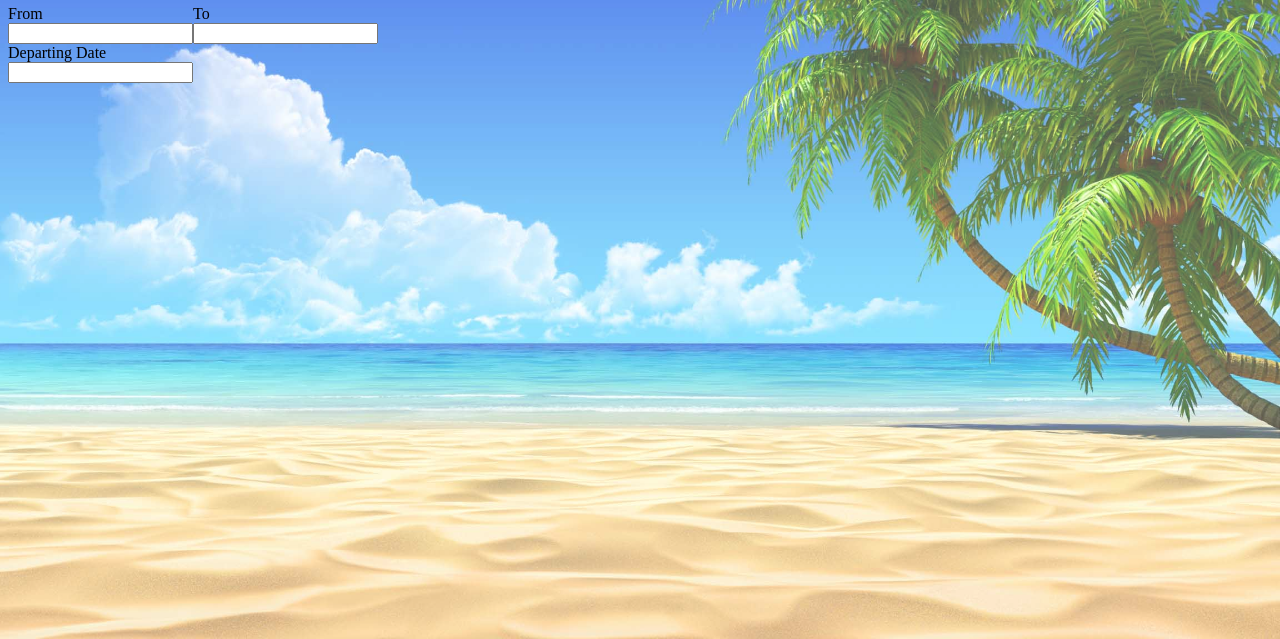
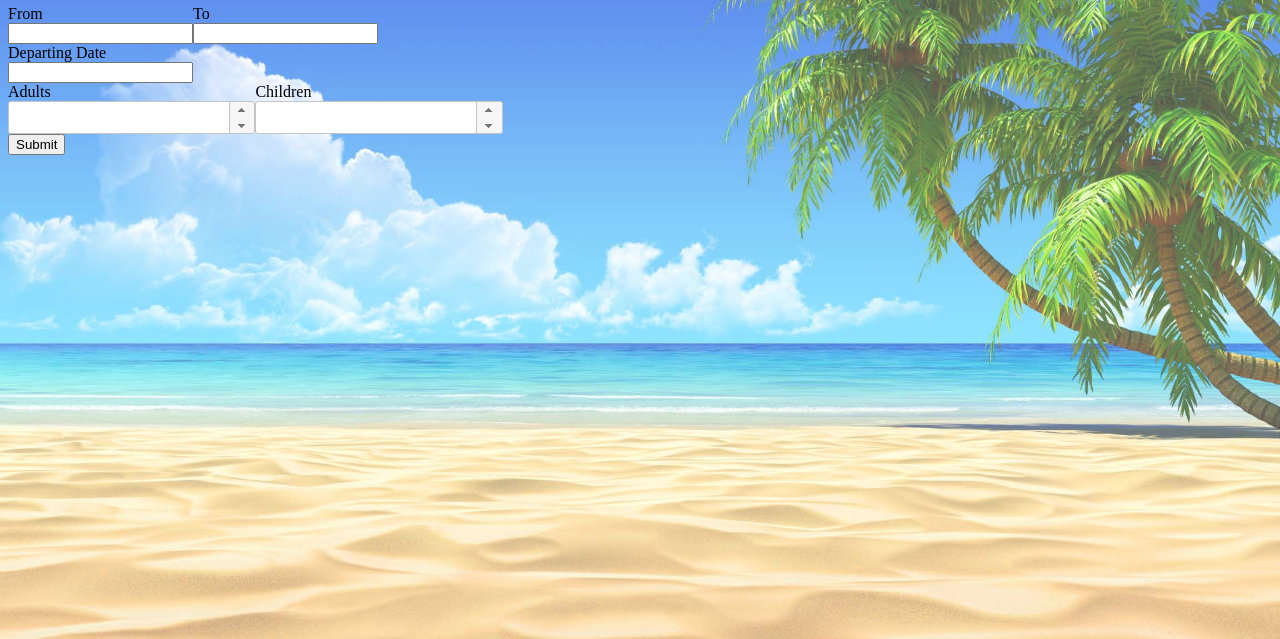
Before and after one commit to pkTavisca/TravelBookingPage, a plain HTML site: page index.html in a window 1280 px wide. Shown: the part 161-800 px from the top of the page. Drawn offline with Linux system fonts and the light colour scheme.

Commit message:
Functional flight booking

```diff
--- a/index.html
+++ b/index.html
@@ -38,13 +38,24 @@
             <article>
                 <div id="flight-departing">
                     <div class="label">Departing Date</div>
-                    <input type="text" class="date">
+                    <input type="text" class="date" name="departingDate">
                 </div>
                 <div id="flight-returning">
                     <div class="label">Returning Date</div>
-                    <input type="text" class="date">
+                    <input type="text" class="date" name="returningDate">
                 </div>
             </article>
+            <article>
+                <div id="adults">
+                    <div class="label">Adults</div>
+                    <input class="spinner" name="noOfAdults">
+                </div>
+                <div id="children">
+                    <div class="label">Children</div>
+                    <input class="spinner" name="noOfChildren">
+                </div>
+            </article>
+            <input type="submit" value="Submit">
         </form>
         <article id="hotelSelection">
             Hotel Selection
--- a/script.js
+++ b/script.js
@@ -33,3 +33,4 @@ $('.flightAutoselect').autocomplete({
 });
 
 $(".date").datepicker();
+$('.spinner').spinner();
```
Also changed, not shown: ExternalCSS/jquery-ui.min.css, Images/Icons/ui-icons_444444_256x240.png (added), Images/Icons/ui-icons_555555_256x240.png (added), Images/Icons/ui-icons_777620_256x240.png (added), Images/Icons/ui-icons_777777_256x240.png (added), Images/Icons/ui-icons_cc0000_256x240.png (added), Images/Icons/ui-icons_ffffff_256x240.png (added).
